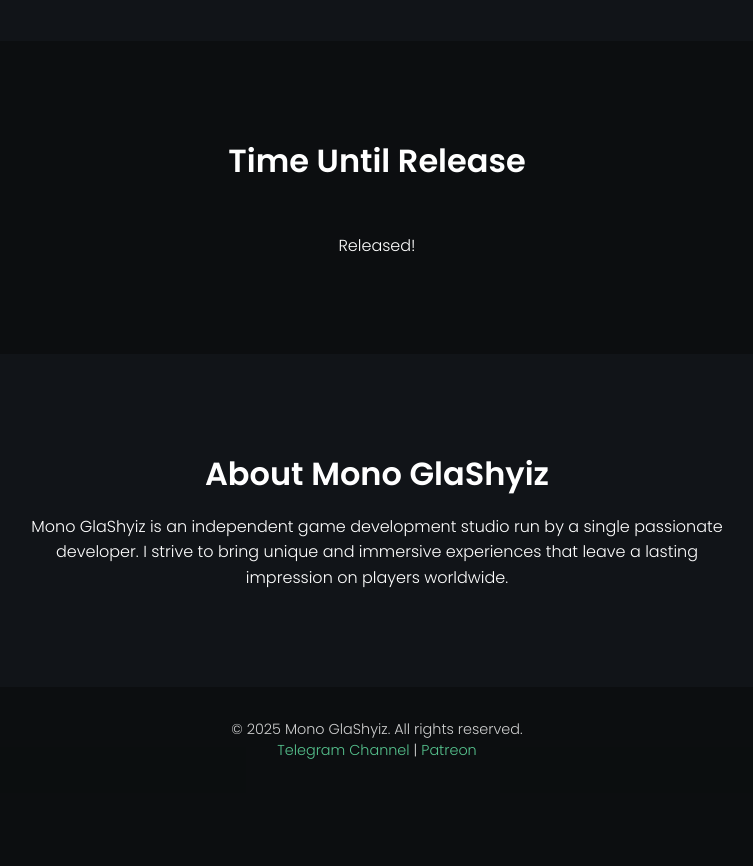
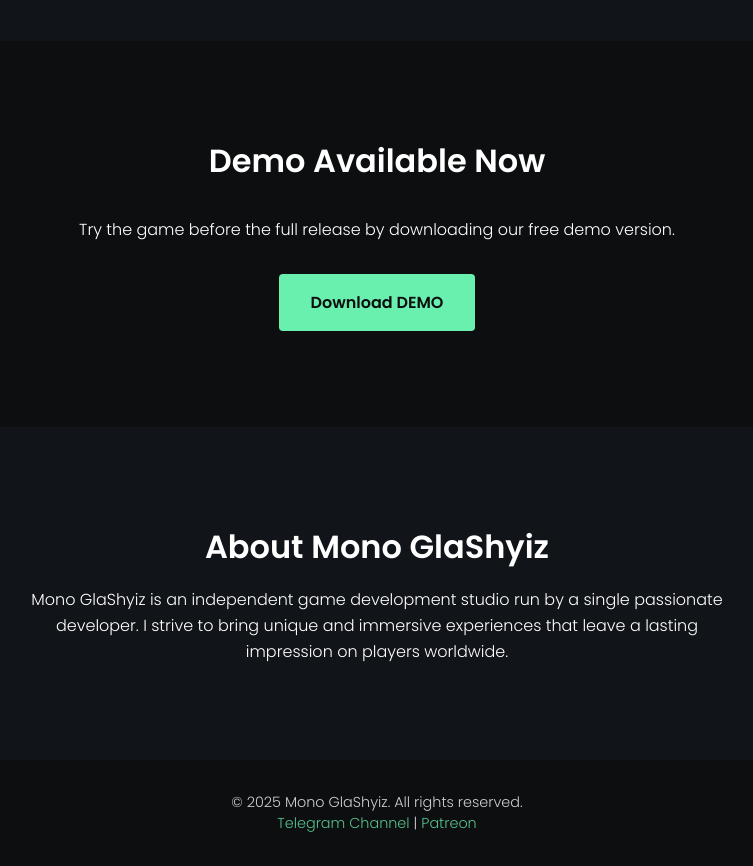
Before and after one commit to Wythwool/The-Forgotten, a plain HTML site: page index.html in a window 1280 px wide. Shown: the part 1540-2406 px from the top of the page, without its empty margins (263-1016 px from the left). Before the commit the page ends 2333 px from the top, so only its background shows below. Drawn offline with Linux system fonts and the light colour scheme.

Commit message:
Update index.html

```diff
--- a/index.html
+++ b/index.html
@@ -148,7 +148,7 @@
       transform: scale(1.03);
     }
 
-    /* Countdown Section */
+    /* Секция для DEMO */
     .countdown {
       padding: 6rem 2rem;
       display: flex;
@@ -163,17 +163,10 @@
       margin-bottom: 1rem;
     }
 
-    .time {
-      display: flex;
-      gap: 2rem;
-      margin-top: 2rem;
-    }
-
-    .time .box {
-      font-size: 1.5rem;
-      background: #111418;
-      padding: 1rem 2rem;
-      border-radius: 4px;
+    .countdown p {
+      max-width: 700px;
+      line-height: 1.6;
+      margin: 1rem auto 2rem auto;
     }
 
     /* О создателе */
@@ -232,6 +225,7 @@
   <section class="hero" id="home">
     <div class="spacer"></div>
     <h1>The Forgotten</h1>
+    <!-- Если хотите убрать дату, можете удалить следующий див -->
     <div class="release-date">Release Date: 11.01.2025</div>
     <p>
       Immerse yourself in a mysterious world where ancient secrets
@@ -250,7 +244,6 @@
       lurking in the shadows.
     </p>
     <div class="screenshots">
-      <!-- Добавьте реальные пути к вашим скриншотам -->
       <img src="https://i.imgur.com/GmnAaIj.png" alt="Screenshot: The Forgotten - Main Hall" />
       <img src="https://i.imgur.com/lLGHQNV.png" alt="Screenshot: The Forgotten - Desk Room" />
       <img src="https://i.imgur.com/DuMamDp.png" alt="Screenshot: The Forgotten - Monster in the Dark" />
@@ -258,15 +251,17 @@
     </div>
   </section>
 
-  <!-- Countdown Section -->
+  <!-- Заменённая секция: вместо обратного отсчёта - кнопка на DEMO -->
   <section class="countdown">
-    <h2>Time Until Release</h2>
-    <div class="time" id="countdownTimer">
-      <div class="box" id="days">00<br>Days</div>
-      <div class="box" id="hours">00<br>Hours</div>
-      <div class="box" id="minutes">00<br>Minutes</div>
-      <div class="box" id="seconds">00<br>Seconds</div>
-    </div>
+    <h2>Demo Available Now</h2>
+    <p>Try the game before the full release by downloading our free demo version.</p>
+    <a
+      href="https://drive.google.com/file/d/1zks4IOI5bHjSbVoQLxjZu23NBAH7n8m9/view?usp=drive_link"
+      class="btn-primary"
+      target="_blank"
+    >
+      Download DEMO
+    </a>
   </section>
 
   <!-- About the Developer -->
@@ -282,44 +277,11 @@
   <!-- Footer -->
   <footer id="contact">
     <p>&copy; 2025 Mono GlaShyiz. All rights reserved.</p>
-    <!-- Вместо контактов теперь Telegram и Patreon -->
     <p>
       <a href="https://t.me/monoglashyiz" target="_blank">Telegram Channel</a> |
       <a href="https://patreon.com/MonoGlaShyiz" target="_blank">Patreon</a>
     </p>
   </footer>
 
-  <!-- Пример JavaScript для обратного отсчёта -->
-  <script>
-    // Устанавливаем дату релиза (месяцы в JS начинаются с 0)
-    const releaseDate = new Date("Jan 11, 2025 00:00:00").getTime();
-
-    const countdownFunction = setInterval(() => {
-      const now = new Date().getTime();
-      const distance = releaseDate - now;
-
-      // Вычисляем дни, часы, минуты, секунды
-      const days = Math.floor(distance / (1000 * 60 * 60 * 24));
-      const hours = Math.floor(
-        (distance % (1000 * 60 * 60 * 24)) / (1000 * 60 * 60)
-      );
-      const minutes = Math.floor(
-        (distance % (1000 * 60 * 60)) / (1000 * 60)
-      );
-      const seconds = Math.floor((distance % (1000 * 60)) / 1000);
-
-      // Отображаем
-      document.getElementById("days").innerHTML = days + "<br>Days";
-      document.getElementById("hours").innerHTML = hours + "<br>Hours";
-      document.getElementById("minutes").innerHTML = minutes + "<br>Minutes";
-      document.getElementById("seconds").innerHTML = seconds + "<br>Seconds";
-
-      // Если релиз уже наступил
-      if (distance < 0) {
-        clearInterval(countdownFunction);
-        document.getElementById("countdownTimer").innerHTML = "Released!";
-      }
-    }, 1000);
-  </script>
 </body>
 </html>
```
